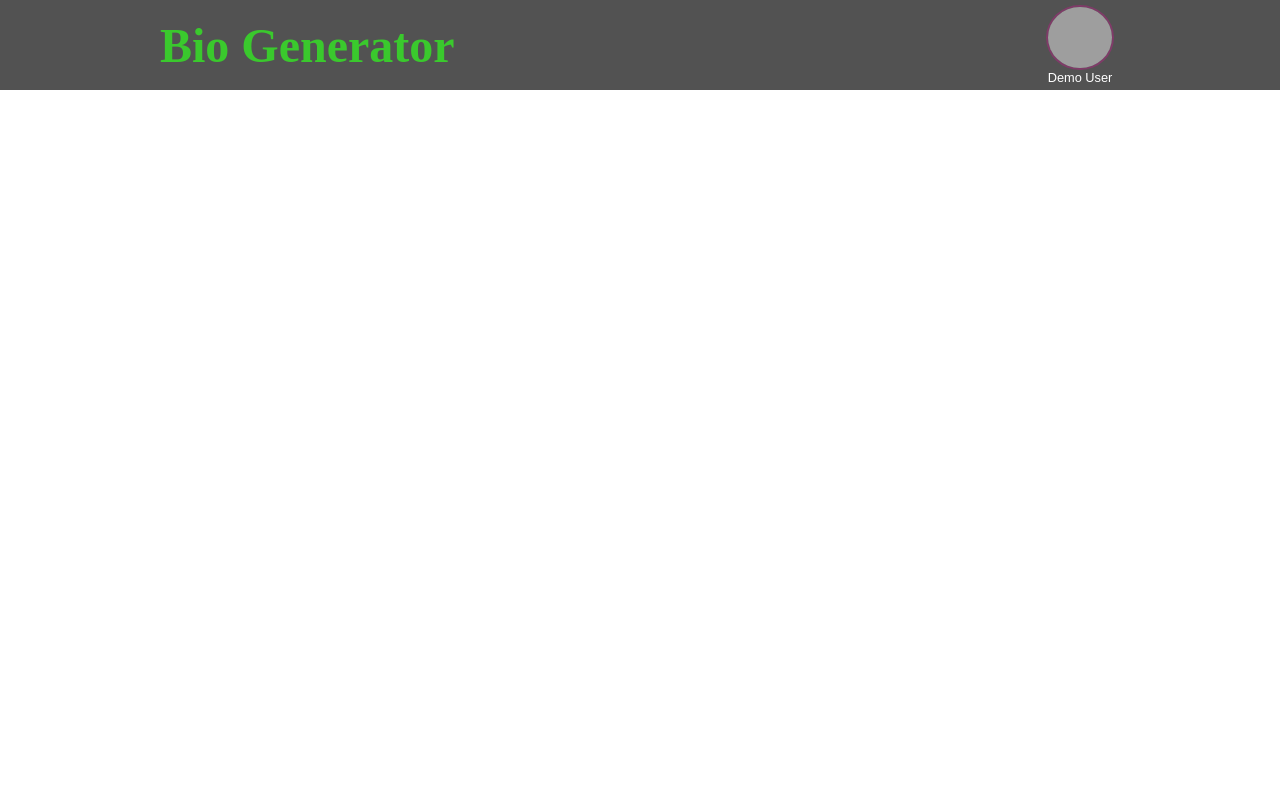
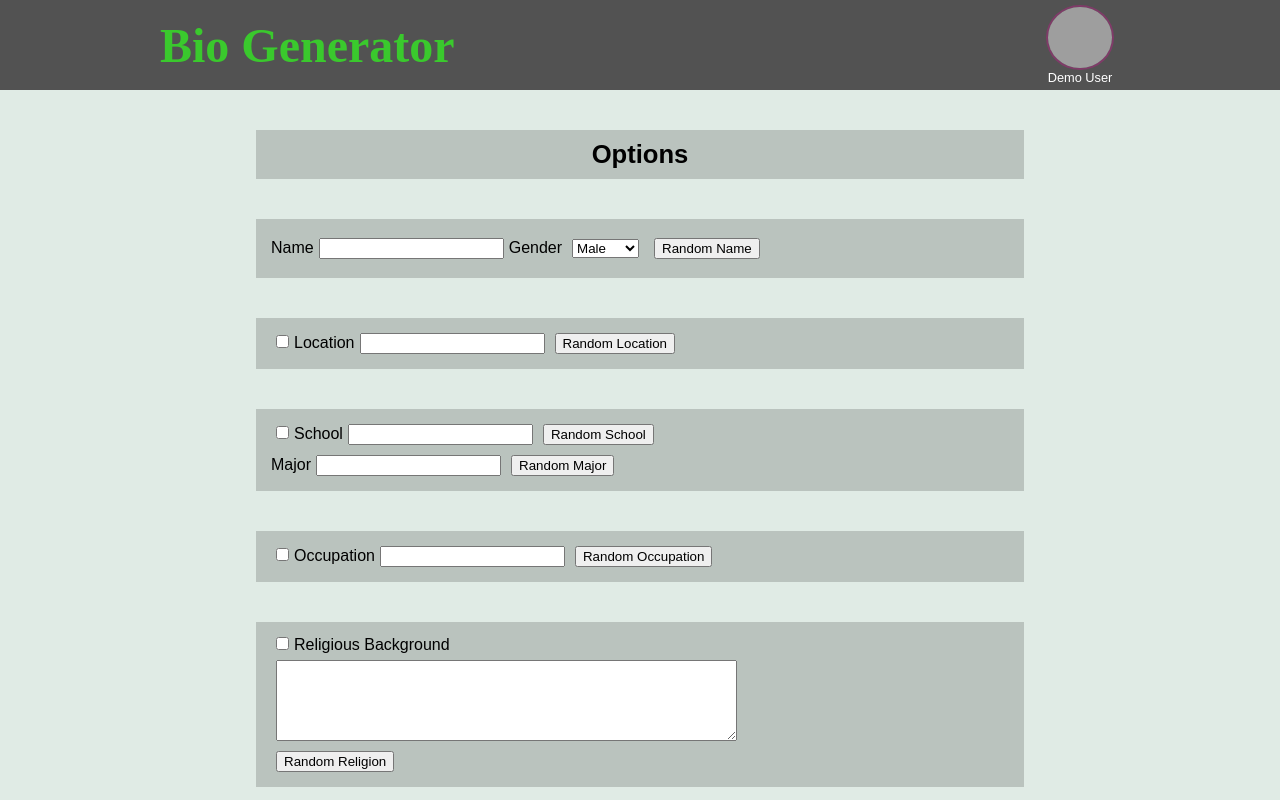
Before and after one commit to rishianand39/Bio-generator, a React (Create React App) app: page / in a window 1280 px wide. Shown: the top 800 px of the page. Built offline with nearby package versions, Linux system fonts and the light colour scheme; grey boxes are pictures that could not be loaded; a web font is replaced by a local one.

Commit message:
home layout complete

```diff
--- a/src/App.css
+++ b/src/App.css
@@ -1,4 +1,6 @@
 @import url("https://fonts.googleapis.com/css2?family=Passions+Conflict&display=swap");
 body {
   margin: 0;
+  background-color: #e0ebe5;
+  font-family: Arial, Helvetica, sans-serif;
 }
--- a/src/App.js
+++ b/src/App.js
@@ -1,10 +1,12 @@
 import Navbar from "./components/Navbar";
 import "./App.css";
+import Home from "./pages/Home";
 
 function App() {
   return (
     <>
       <Navbar />
+      <Home />
     </>
   );
 }
--- /dev/null
+++ b/src/pages/Home.jsx
@@ -0,0 +1,110 @@
+import styled from "styled-components";
+
+const Container = styled.div`
+  width: 60vw;
+  margin: auto;
+`;
+
+
+// EACH ROW WRAPPER
+const RowWrapper = styled.div`
+  background-color: #bac3be;
+  margin: 40px 0;
+  padding: 10px 15px;
+  font-size: ${(props) => props.heading === "heading" && "1.6rem"};
+  font-weight: ${(props) => props.heading === "heading" && "bold"};
+  display: ${(props) => props.heading === "heading" && "flex"};
+  justify-content: ${(props) => props.heading === "heading" && "center"};
+  align-items: ${(props) => props.heading === "heading" && "center"};
+`;
+
+
+const Label = styled.label``;
+const Input = styled.input`
+  margin:  5px 5px;
+`;
+
+const Select = styled.select`
+  margin:  10px;
+`;
+const Options = styled.option``;
+
+const TextArea = styled.textarea`
+  margin:  5px 5px;
+    display: flex;
+    align-items: center;
+    justify-content: center;
+
+`;
+
+// RANDOM BUTTON
+const Btn = styled.button`
+margin: 5px 5px;
+`;
+
+const Home = () => {
+  return (
+    <Container>
+      <RowWrapper heading="heading">Options</RowWrapper>
+      {/* NAME */}
+      <RowWrapper>
+        <Label htmlFor="name">Name</Label>
+        <Input id="name" />
+        {/* GENDER */}
+        <Label>Gender</Label>
+        <Select>
+          <Options>Male</Options>
+          <Options>Female</Options>
+        </Select>
+        <Btn>Random Name</Btn>
+      </RowWrapper>
+      {/* LOCATION */}
+      <RowWrapper>
+        <Input type="checkbox" />
+        <Label htmlFor="location">Location</Label>
+        <Input />
+        <Btn>Random Location</Btn>
+      </RowWrapper>
+      {/* SCHOOL */}
+      <RowWrapper>
+        <Input type="checkbox" />
+        <Label htmlFor="school">School</Label>
+        <Input />
+        <Btn>Random School</Btn>
+        <br />
+        {/* MAJOR */}
+        <Label htmlFor="major">Major</Label>
+        <Input id="major"/>
+        <Btn>Random Major</Btn>
+      </RowWrapper>
+      {/* OCCUPATION */}
+      <RowWrapper>
+        <Input type="checkbox" />
+        <Label htmlFor="occupation">Occupation</Label>
+        <Input />
+        <Btn>Random Occupation</Btn>
+      </RowWrapper>
+      {/* RELIGIOUS BACKGROUND */}
+      <RowWrapper>
+        <Input type="checkbox" />
+        <Label htmlFor="religion">Religious Background</Label>
+        <TextArea rows="5" cols="55" />
+        <Btn>Random Religion</Btn>
+      </RowWrapper>
+      {/* REASON FOR METTING */}
+      <RowWrapper>
+        <Input type="checkbox" />
+        <Label htmlFor="religion">Reason for metting with missionaries</Label>
+        <TextArea rows="5" cols="55" />
+        <Btn>Restoration</Btn>
+        <Btn>Plan of Salvation</Btn>
+        <Btn>Gospel of Christ</Btn>
+        <Btn>Law of Chastity</Btn>
+        <Btn>Word of Wisdom</Btn>
+        <Btn>Any Lesson</Btn>
+      </RowWrapper>
+    </Container>
+  );
+};
+
+export default Home;
```
